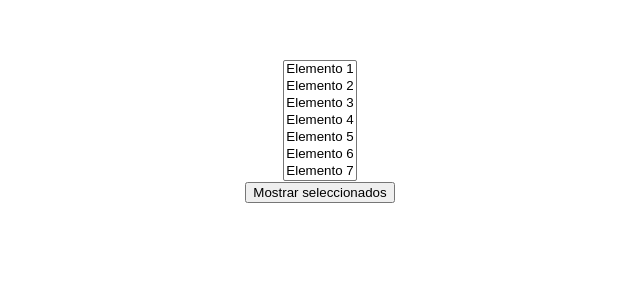
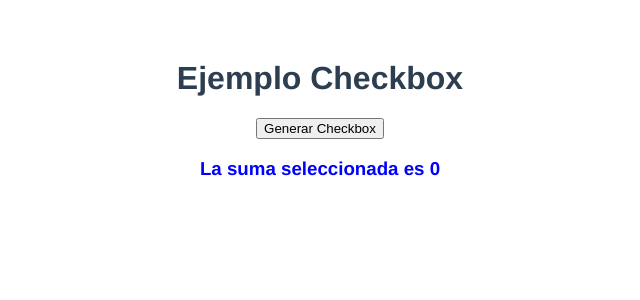
Before and after one commit to Jorgerdzz/vuecomunicacioncomponents, a Vue app: page / in a window 1280 px wide. Shown: the top 300 px of the page, without its empty margins (320-960 px from the left). Built offline with nearby package versions, Linux system fonts and the light colour scheme.

Commit message:
ejercicio checkbox resuelto

```diff
--- a/package.json
+++ b/package.json
@@ -9,7 +9,9 @@
   },
   "dependencies": {
     "core-js": "^3.8.3",
+    "jquery": "^3.7.1",
     "multiselect": "^0.9.12",
+    "popper.js": "^1.16.1",
     "primevue": "^4.4.1",
     "vue": "^3.2.13",
     "vue-multiselect": "^3.4.0"
--- a/src/App.vue
+++ b/src/App.vue
@@ -2,14 +2,14 @@
   <!-- <PadreDeportes /> -->
   <!-- <NumerosPadre /> -->
   <!-- <ComicsComponent /> -->
-  <SeleccionMultiple />
-  <!-- <SumaCheckbox/> -->
+  <!-- <SeleccionMultiple /> -->
+  <SumaCheckbox/>
 </template>
 
 <script>
-// import SumaCheckbox from './components/SumaCheckbox.vue'
+import SumaCheckbox from './components/SumaCheckbox.vue'
 // import ComicsComponent from './components/ComicsComponent.vue';
-import SeleccionMultiple from './components/SeleccionMultiple.vue';
+// import SeleccionMultiple from './components/SeleccionMultiple.vue';
 // import PadreDeportes from './components/PadreDeportes.vue';
 // import NumerosPadre from './components/NumerosPadre.vue';
 
@@ -20,8 +20,8 @@ export default {
     // PadreDeportes
     // NumerosPadre
     // ComicsComponent
-    SeleccionMultiple
-    // SumaCheckbox
+    // SeleccionMultiple
+    SumaCheckbox
   }
 }
 </script>
--- a/src/components/SumaCheckbox.vue
+++ b/src/components/SumaCheckbox.vue
@@ -1,33 +1,43 @@
 <template>
     <div>
         <h1>Ejemplo Checkbox</h1>
-        <button @click="generarCheckbox()">Generar Checkbox</button>
-        <div v-for="cant in cantidadCheckbox" :key="cant">
-            <input type="checkbox" />
-            <label v-for="valor in valorCheckbox" :key="valor">{{valor}}</label>
+        <form v-on:submit.prevent="aleatorio()">
+            <button>Generar Checkbox</button>
+        </form>
+        <div v-for="num in numeros" :key="num">
+            <input ref="input" type="checkbox" :value="num" @click="sumatorio()"/><label>{{num}}</label>
         </div>
-        <h3>La suma seleccionada es </h3>
+        <h3 style="color:blue">La suma seleccionada es {{suma}}</h3>
     </div>
 </template>
 
 <script>
+
     export default{
         name: "SumaCheckbox",
-        data (){
-            return{
-                cantidadCheckbox: 0,
-                valorCheckbox: [],
+        data () {
+            return {
+                numeros: [],
                 suma: 0
             }
         },
-        methods:{
-            generarCheckbox(){
+        methods: {
+            aleatorio(){
+                this.numeros = []
                 let random = Math.floor(Math.random()*20);
-                this.cantidadCheckbox = random
-                for(let i=0; i<=this.cantidadCheckbox; i++){
-                    let aleatorio = Math.floor(Math.random()*100);
-                    this.valorCheckbox.push(aleatorio)
+
+                for(let i=0; i<=random; i++){
+                    this.numeros.push(Math.floor(Math.random()*100))
                 }
+            },
+            sumatorio(){
+                this.suma = 0;
+                for(let input of this.$refs.input){
+                    if(input.checked){
+                        this.suma += parseInt(input.value);
+                    }
+                }
+
             }
         }
     }
--- a/src/main.js
+++ b/src/main.js
@@ -1,4 +1,7 @@
 import { createApp } from 'vue'
 import App from './App.vue'
+import jQuery from 'jquery';
+
+window.$ = window.jQuery = jQuery;
 
 createApp(App).mount('#app')
```
Also changed, not shown: 1 other file (tests, documents, lock files or other folders).
